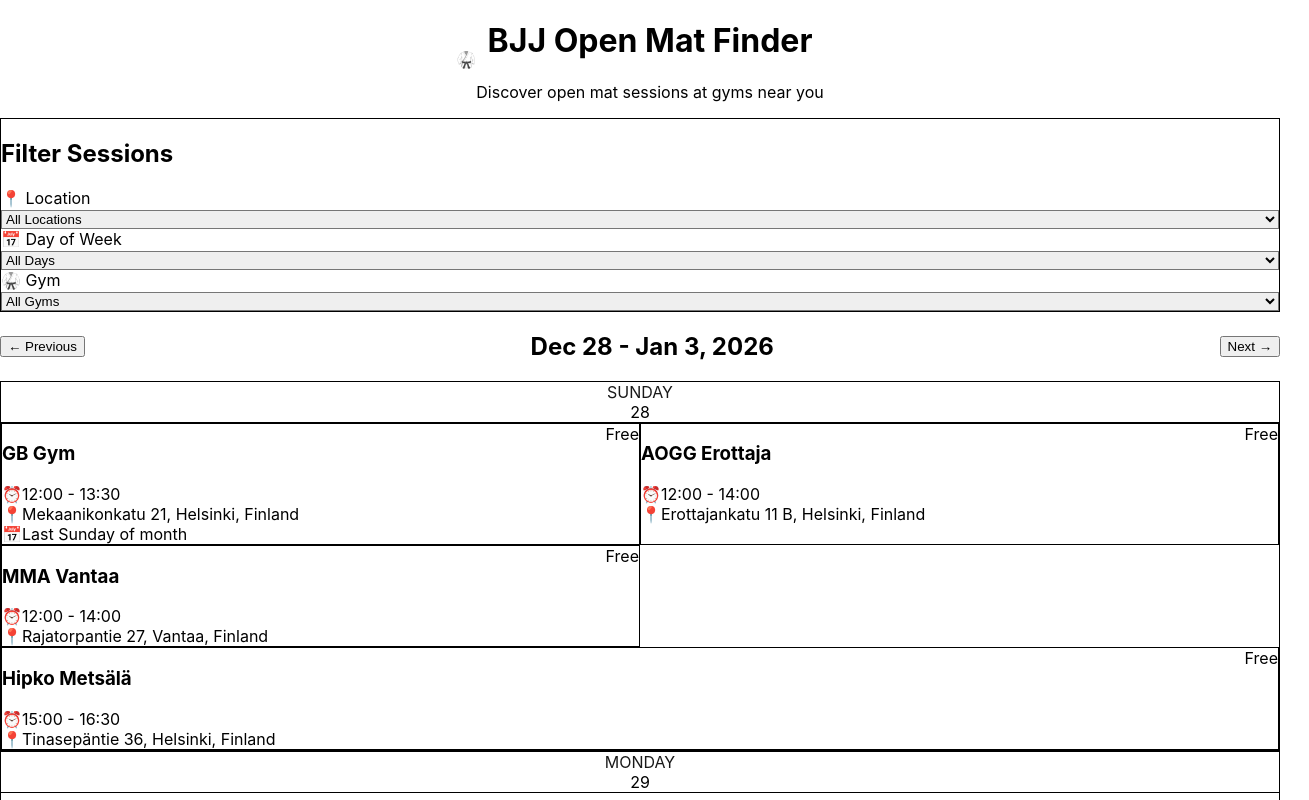
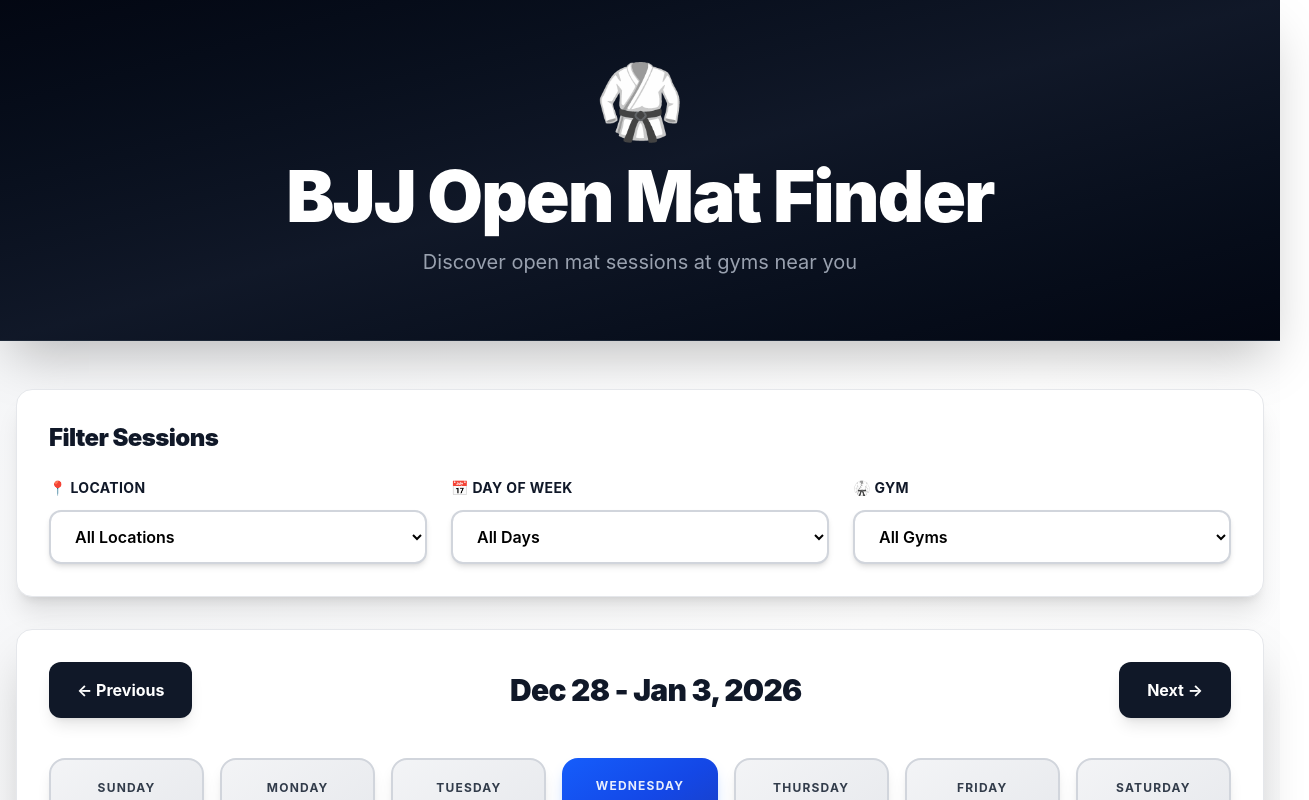
Before and after one commit to malmgrek/helsinki-open-mats, a React (Vite) app in the folder bjj-open-mats/: page / in a window 1280 px wide. Shown: the top 800 px of the page, 1309 px wide, since content can reach past the window. Built offline with nearby package versions, Linux system fonts and the light colour scheme.

Commit message:
Fix styles

```diff
--- a/bjj-open-mats/src/App.tsx
+++ b/bjj-open-mats/src/App.tsx
@@ -49,9 +49,9 @@ function App(): JSX.Element {
   };
 
   return (
-    <div className="min-h-screen bg-gradient-to-br from-gray-50 to-gray-100 flex flex-col">
+    <div className="min-h-screen bg-gradient-to-br from-gray-100 via-white to-gray-100 flex flex-col">
       <Header />
-      <main className="flex-1 container mx-auto px-4 py-8">
+      <main className="flex-1 container mx-auto px-4 py-12">
         <FilterBar
           selectedLocation={selectedLocation}
           selectedDay={selectedDay}
--- a/bjj-open-mats/src/components/FilterBar.tsx
+++ b/bjj-open-mats/src/components/FilterBar.tsx
@@ -33,13 +33,13 @@ export function FilterBar({
   onGymChange,
 }: FilterBarProps): JSX.Element {
   return (
-    <div className="bg-white shadow-lg rounded-xl p-6 mb-6 border border-gray-100">
-      <h2 className="text-lg font-bold text-gray-900 mb-4">Filter Sessions</h2>
+    <div className="bg-white shadow-xl rounded-2xl p-8 mb-8 border border-gray-200">
+      <h2 className="text-2xl font-black text-gray-900 mb-6 tracking-tight">Filter Sessions</h2>
       <div className="grid grid-cols-1 md:grid-cols-3 gap-6">
         <div>
           <label
             htmlFor="location-filter"
-            className="block text-sm font-semibold text-gray-700 mb-2"
+            className="block text-sm font-bold text-gray-900 mb-3 uppercase tracking-wide"
           >
             📍 Location
           </label>
@@ -47,7 +47,7 @@ export function FilterBar({
             id="location-filter"
             value={selectedLocation}
             onChange={(e) => onLocationChange(e.target.value)}
-            className="w-full px-4 py-2.5 border border-gray-300 rounded-lg focus:outline-none focus:ring-2 focus:ring-blue-500 focus:border-transparent bg-white shadow-sm"
+            className="w-full px-5 py-3.5 border-2 border-gray-300 rounded-xl focus:outline-none focus:ring-4 focus:ring-blue-500/20 focus:border-blue-500 bg-white shadow-md text-base font-semibold transition-all hover:border-gray-400"
           >
             <option value="">All Locations</option>
             {locations.map((location) => (
@@ -61,7 +61,7 @@ export function FilterBar({
         <div>
           <label
             htmlFor="day-filter"
-            className="block text-sm font-semibold text-gray-700 mb-2"
+            className="block text-sm font-bold text-gray-900 mb-3 uppercase tracking-wide"
           >
             📅 Day of Week
           </label>
@@ -69,7 +69,7 @@ export function FilterBar({
             id="day-filter"
             value={selectedDay}
             onChange={(e) => onDayChange(e.target.value)}
-            className="w-full px-4 py-2.5 border border-gray-300 rounded-lg focus:outline-none focus:ring-2 focus:ring-blue-500 focus:border-transparent bg-white shadow-sm"
+            className="w-full px-5 py-3.5 border-2 border-gray-300 rounded-xl focus:outline-none focus:ring-4 focus:ring-blue-500/20 focus:border-blue-500 bg-white shadow-md text-base font-semibold transition-all hover:border-gray-400"
           >
             {DAYS_OF_WEEK.map((day) => (
               <option key={day} value={day}>
@@ -82,7 +82,7 @@ export function FilterBar({
         <div>
           <label
             htmlFor="gym-filter"
-            className="block text-sm font-semibold text-gray-700 mb-2"
+            className="block text-sm font-bold text-gray-900 mb-3 uppercase tracking-wide"
           >
             🥋 Gym
           </label>
@@ -90,7 +90,7 @@ export function FilterBar({
             id="gym-filter"
             value={selectedGym}
             onChange={(e) => onGymChange(e.target.value)}
-            className="w-full px-4 py-2.5 border border-gray-300 rounded-lg focus:outline-none focus:ring-2 focus:ring-blue-500 focus:border-transparent bg-white shadow-sm"
+            className="w-full px-5 py-3.5 border-2 border-gray-300 rounded-xl focus:outline-none focus:ring-4 focus:ring-blue-500/20 focus:border-blue-500 bg-white shadow-md text-base font-semibold transition-all hover:border-gray-400"
           >
             <option value="">All Gyms</option>
             {gyms.map((gym) => (
--- a/bjj-open-mats/src/components/Header.tsx
+++ b/bjj-open-mats/src/components/Header.tsx
@@ -2,18 +2,16 @@ import React from 'react';
 
 export function Header(): JSX.Element {
   return (
-    <header className="bg-gradient-to-r from-gray-900 via-gray-800 to-gray-900 text-white shadow-xl">
-      <div className="container mx-auto px-4 py-8">
-        <div className="flex items-center justify-center md:justify-start">
-          <span className="text-5xl mr-4">🥋</span>
-          <div>
-            <h1 className="text-4xl font-bold text-center md:text-left">
-              BJJ Open Mat Finder
-            </h1>
-            <p className="text-gray-300 text-sm mt-2 text-center md:text-left">
-              Discover open mat sessions at gyms near you
-            </p>
-          </div>
+    <header className="bg-gradient-to-br from-gray-950 via-gray-900 to-gray-950 text-white shadow-2xl border-b border-gray-800">
+      <div className="container mx-auto px-4 py-16">
+        <div className="flex flex-col items-center justify-center text-center">
+          <span className="text-7xl mb-6">🥋</span>
+          <h1 className="text-6xl md:text-7xl font-black mb-4 tracking-tight">
+            BJJ Open Mat Finder
+          </h1>
+          <p className="text-gray-400 text-lg md:text-xl max-w-2xl">
+            Discover open mat sessions at gyms near you
+          </p>
         </div>
       </div>
     </header>
--- a/bjj-open-mats/src/components/SessionCard.tsx
+++ b/bjj-open-mats/src/components/SessionCard.tsx
@@ -21,35 +21,35 @@ export function SessionCard({ session }: SessionCardProps): JSX.Element {
   };
 
   return (
-    <div className="bg-white rounded-lg shadow-sm border border-gray-200 p-3 hover:shadow-md transition-all hover:border-blue-300">
-      <div className="flex justify-between items-start mb-2">
-        <h3 className="font-bold text-sm text-gray-900 leading-tight">{session.gymName}</h3>
+    <div className="bg-white rounded-xl shadow-md border-2 border-gray-200 p-4 hover:shadow-xl hover:border-blue-400 transition-all hover:scale-[1.02] active:scale-[0.98]">
+      <div className="flex justify-between items-start mb-3">
+        <h3 className="font-black text-sm text-gray-900 leading-tight">{session.gymName}</h3>
         <span
-          className={`px-2 py-0.5 rounded-full text-xs font-bold whitespace-nowrap ml-2 ${
+          className={`px-3 py-1 rounded-full text-xs font-black whitespace-nowrap ml-2 shadow-sm ${
             session.cost === 0
-              ? 'bg-green-100 text-green-700'
-              : 'bg-blue-100 text-blue-700'
+              ? 'bg-green-500 text-white'
+              : 'bg-blue-600 text-white'
           }`}
         >
           {formatCost(session.cost)}
         </span>
       </div>
 
-      <div className="space-y-1.5 text-xs text-gray-600">
+      <div className="space-y-2 text-xs text-gray-700">
         <div className="flex items-start">
-          <span className="mr-1.5">⏰</span>
-          <span className="font-medium">{session.startTime} - {session.endTime}</span>
+          <span className="mr-2">⏰</span>
+          <span className="font-bold">{session.startTime} - {session.endTime}</span>
         </div>
 
         <div className="flex items-start">
-          <span className="mr-1.5">📍</span>
-          <span className="text-gray-500 leading-snug">{session.address}</span>
+          <span className="mr-2">📍</span>
+          <span className="text-gray-600 leading-snug font-medium">{session.address}</span>
         </div>
 
         {session.frequency === 'monthly' && session.monthlyOccurrence && (
           <div className="flex items-start">
-            <span className="mr-1.5">📅</span>
-            <span className="text-gray-500">
+            <span className="mr-2">📅</span>
+            <span className="text-gray-600 font-medium">
               {session.monthlyOccurrence.charAt(0).toUpperCase() + session.monthlyOccurrence.slice(1)} {DAYS_OF_WEEK[session.dayOfWeek]} of month
             </span>
           </div>
@@ -60,7 +60,7 @@ export function SessionCard({ session }: SessionCardProps): JSX.Element {
             href={session.registrationLink}
             target="_blank"
             rel="noopener noreferrer"
-            className="inline-block mt-2 px-3 py-1.5 bg-blue-600 text-white rounded-md hover:bg-blue-700 transition-colors text-xs font-semibold w-full text-center"
+            className="inline-block mt-3 px-4 py-2.5 bg-blue-600 text-white rounded-lg hover:bg-blue-700 transition-all text-xs font-black w-full text-center shadow-md hover:shadow-lg hover:scale-105 active:scale-95"
           >
             Register →
           </a>
--- a/bjj-open-mats/src/components/WeekCalendar.tsx
+++ b/bjj-open-mats/src/components/WeekCalendar.tsx
@@ -132,44 +132,46 @@ export function WeekCalendar({
   const weekDates = getWeekDates(currentDate);
 
   return (
-    <div className="bg-white rounded-xl shadow-lg p-6">
-      <div className="flex items-center justify-between mb-8">
+    <div className="bg-white rounded-2xl shadow-2xl p-8 border border-gray-200">
+      <div className="flex items-center justify-between mb-10">
         <button
           onClick={onPreviousWeek}
-          className="px-5 py-2.5 bg-gray-100 hover:bg-gray-200 rounded-lg font-semibold text-gray-700 transition-colors shadow-sm"
+          className="px-7 py-4 bg-gray-900 hover:bg-gray-800 rounded-xl font-bold text-white transition-all shadow-lg hover:shadow-xl hover:scale-105 active:scale-95"
         >
           ← Previous
         </button>
-        <h2 className="text-2xl font-bold text-gray-900">
+        <h2 className="text-3xl font-black text-gray-900 tracking-tight">
           {formatWeekRange(weekDates)}
         </h2>
         <button
           onClick={onNextWeek}
-          className="px-5 py-2.5 bg-gray-100 hover:bg-gray-200 rounded-lg font-semibold text-gray-700 transition-colors shadow-sm"
+          className="px-7 py-4 bg-gray-900 hover:bg-gray-800 rounded-xl font-bold text-white transition-all shadow-lg hover:shadow-xl hover:scale-105 active:scale-95"
         >
           Next →
         </button>
       </div>
 
-      <div className="grid grid-cols-1 sm:grid-cols-2 lg:grid-cols-7 gap-3">
+      <div className="grid grid-cols-1 sm:grid-cols-2 lg:grid-cols-7 gap-4">
         {weekDates.map((date, index) => {
           const daySessions = getSessionsForDay(index, date);
           const sessionGroups = groupOverlappingSessions(daySessions);
           const todayClass = isToday(date);
 
           return (
-            <div key={index} className="flex flex-col min-h-[300px]">
+            <div key={index} className="flex flex-col min-h-[320px]">
               <div
-                className={`text-center p-4 rounded-t-xl font-bold shadow-sm ${
+                className={`text-center p-5 rounded-t-2xl font-black shadow-lg transition-all ${
                   todayClass
-                    ? 'bg-gradient-to-br from-blue-600 to-blue-700 text-white'
-                    : 'bg-gradient-to-br from-gray-50 to-gray-100 text-gray-700 border border-gray-200'
+                    ? 'bg-gradient-to-br from-blue-600 via-blue-700 to-blue-800 text-white shadow-blue-500/30'
+                    : 'bg-gradient-to-br from-gray-100 to-gray-200 text-gray-800 border-2 border-gray-300'
                 }`}
               >
-                <div className="text-xs uppercase tracking-wide opacity-90">{DAYS_OF_WEEK[index]}</div>
-                <div className="text-2xl font-bold mt-1">{date.getDate()}</div>
+                <div className="text-xs uppercase tracking-widest font-bold opacity-90 mb-1">
+                  {DAYS_OF_WEEK[index]}
+                </div>
+                <div className="text-3xl font-black">{date.getDate()}</div>
               </div>
-              <div className="flex-1 bg-gray-50 rounded-b-xl p-3 space-y-2 border border-t-0 border-gray-200">
+              <div className="flex-1 bg-gradient-to-br from-gray-50 to-white rounded-b-2xl p-4 space-y-3 border-2 border-t-0 border-gray-200 shadow-md">
                 {sessionGroups.length > 0 ? (
                   sessionGroups.map((group, groupIdx) => (
                     <div key={groupIdx}>
@@ -186,7 +188,7 @@ export function WeekCalendar({
                   ))
                 ) : (
                   <div className="flex items-center justify-center h-full">
-                    <p className="text-gray-400 text-sm text-center">
+                    <p className="text-gray-400 text-sm font-semibold text-center">
                       No open mats
                     </p>
                   </div>
--- a/bjj-open-mats/src/index.css
+++ b/bjj-open-mats/src/index.css
@@ -1,6 +1,4 @@
-@tailwind base;
-@tailwind components;
-@tailwind utilities;
+@import "tailwindcss";
 
 body {
   margin: 0;
```
Also changed, not shown: bjj-open-mats/src/components/Footer.tsx (+8 -4 lines).
